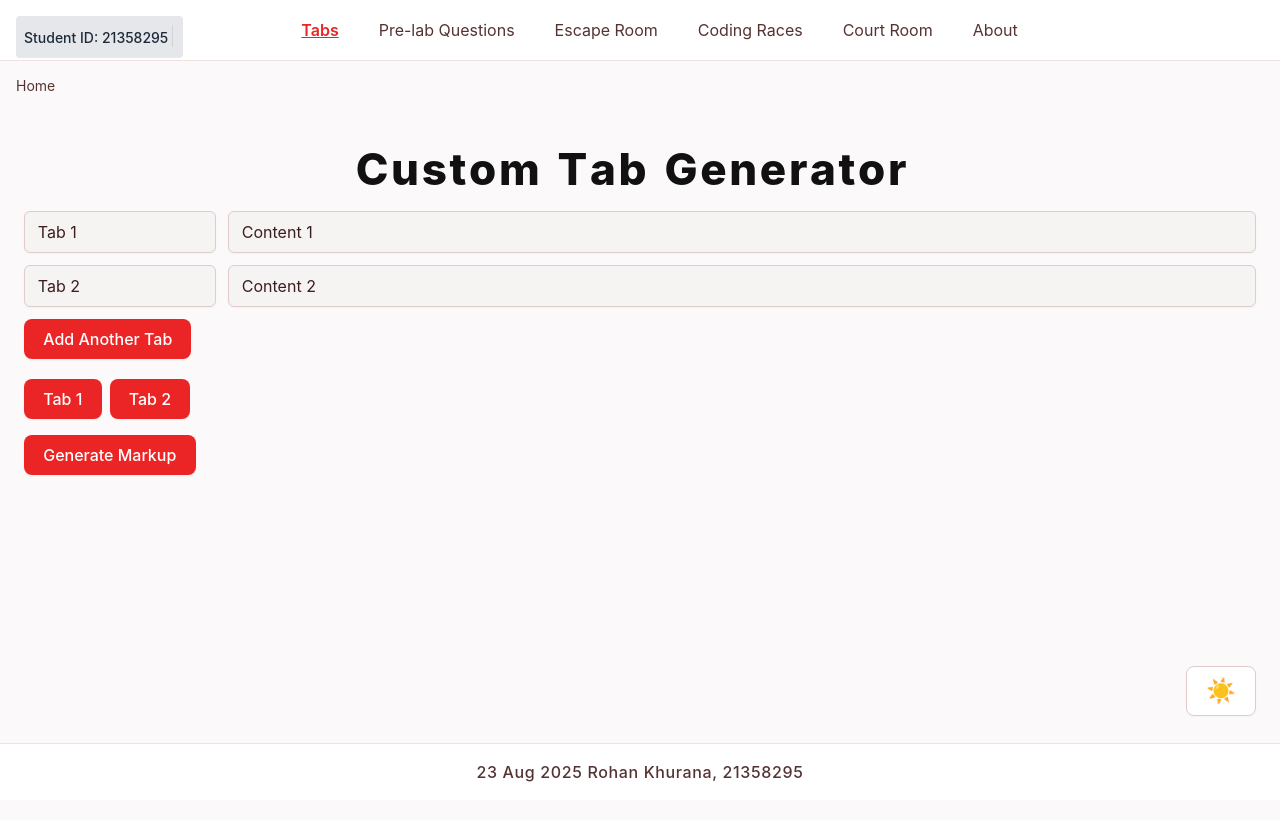
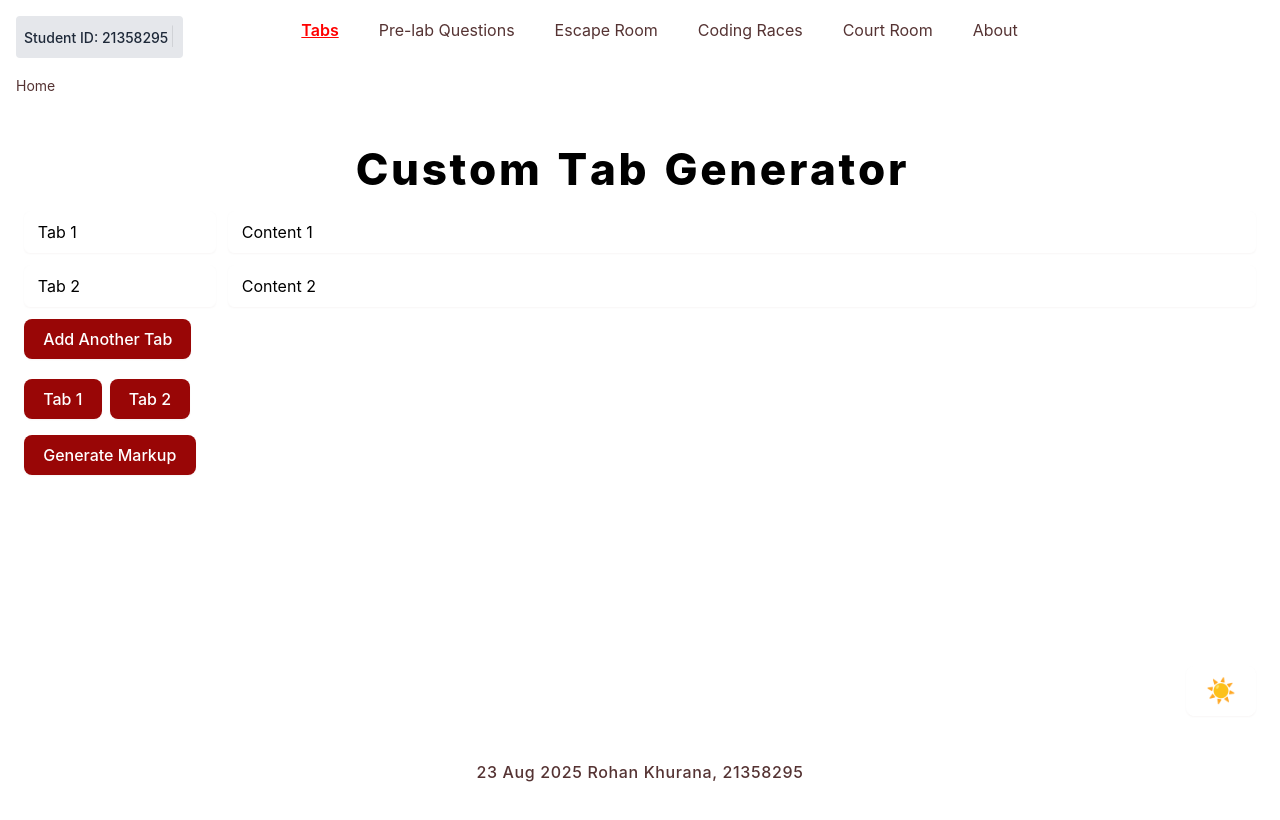
Before and after one commit to Rohan-k-03/my-tabs-site, a Next.js app: page / in a window 1280 px wide. Shown: the top 820 px of the page. Built offline with nearby package versions, Linux system fonts and the light colour scheme.

Commit message:
Update globals.css

```diff
--- a/src/app/globals.css
+++ b/src/app/globals.css
@@ -7,35 +7,35 @@ html, body {
 }
 
 body, html {
-  background: #fbf9f9;
+  background: #ffffff;
   font-family: "Inter", sans-serif;
 }
 .texty{
-  color: #111;
+  color: #000000;
 }
 .dark .texty{
-  color: #fbf9f9;
+  color: #ffffff;
 }
 .dark body, .dark html {
   background: #000000;
 }
 .app-content {
-  color: #3b1e1e;
+  color: #553333;
 }
 .dark .app-content {
-  color: #f9f1f1;
+  color: #ffffff;
 }
 /* mobile menu panel styles */
 .menu-panel {
-  background: #ffffff;
-  border-bottom: 1px solid #ffffff;
-  color: #ff0000;
+  background: #553333;
+  border-bottom: 1px solid #ff0000;
+  color: #553333;
   box-shadow: 0 2px 8px rgba(255, 0, 0, 0.06);
 }
 .dark .menu-panel {
-  background: #ff0000;
+  background: #553333;
   border-bottom: 1px solid #ff0000;
-  color: #f1f5f9;
+  color: #553333;
 }
 .menu-panel a {
   color: inherit;
@@ -45,15 +45,15 @@ body, html {
   transition: background 0.2s;
 }
 .menu-panel a:hover {
-  background: #f9f1f1;
+  background: #ffffff;
 }
 .dark .menu-panel a:hover {
   background: #553333;
 }
-/* --- Header --- */
+/* header */
 header {
   background: #ffffff;
-  border-bottom: 1px solid #f0e2e2;
+  border-bottom: 1px solid #ffffff;
   color: #553333;
   transition: background 0.3s;
 }
@@ -69,71 +69,71 @@ nav a {
   transition: color 0.2s;
 }
 nav a:hover, nav a[aria-current="page"] {
-  color: #eb2525;
+  color: #ff0000;
   font-weight: 600;
 }
 .dark nav a {
-  color: #e1cbcb;
+  color: #ffffff;
 }
 .dark nav a:hover, .dark nav a[aria-current="page"] {
-  color: #f83838;
+  color: #ff0000;
 }
 
 /* footer */
 footer {
   background: #ffffff;
-  border-top: 1px solid #f0e2e2;
+  border-top: 1px solid #ffffff;
   color: #553333;
   padding: 1rem;
 }
 .dark footer {
-  background: #3a2323;
-  border-top: 1px solid #3a2222;
-  color: #e1cbcb;
+  background: #553333;
+  border-top: 1px solid #553333;
+  color: #ffffff;
 }
 
 /* buttons */
 button, input[type="button"], input[type="submit"] {
-  background: #eb2525;
+  background: #990606;
   color: #ffffff;
   border-radius: 0.5rem;
   padding: 0.5rem 1.2rem;
   border: none;
-  box-shadow: 0 1px 2px rgba(70, 50, 50, 0.06);
+  box-shadow: 0 1px 2px rgba(119, 58, 58, 0.06);
   font-weight: 500;
   transition: background 0.16s;
 }
 button:hover, input[type="button"]:hover {
-  background: #d81d1d;
+  background: #990606;
 }
 button:focus, input[type="button"]:focus {
-  outline: 2px solid #f83838;
+  outline: 2px solid #990606;
   outline-offset: 2px;
 }
 .dark button, .dark input[type="button"], .dark input[type="submit"] {
-  background: #eb2525;
-  color: #f9f1f1;
+  background: #990606;
+  color: #ffffff;
 }
 .dark button:hover {
-  background: #fa6060;
+  background: #990606;
 }
 
 /* inputs & textareas */
 input[type="text"], textarea {
-  background: #f6f3f3;
-  border: 1px solid #e1cbcb;
+  background: #ffffff;
+  border: 1px solid #ffffff;
   border-radius: 0.375rem;
-  color: #3b1e1e;
+  color: #000000;
   padding: 0.5rem 0.8rem;
   transition: border 0.2s, background 0.2s;
 }
 input[type="text"]:focus, textarea:focus {
-  border-color: #eb2525;
+  border-color: #ff0000;
   outline: none;
 }
 .dark input[type="text"], .dark textarea {
-  background: #372424;
-  color: #f9f1f1;
+  background: #000000;
+  color: #ffffff;
   border: 1px solid #553333;
 }
 .dark input[type="text"]:focus, .dark textarea:focus {
@@ -142,23 +142,23 @@ input[type="text"]:focus, textarea:focus {
 
 /* tabs & content boxes */
 .border, .tab-pane {
-  border: 1.5px solid #e1cbcb;
+  border: 1.5px solid #ffffff;
   background: #ffffff;
   border-radius: 0.5rem;
-  color: #3b1e1e;
-  box-shadow: 0 1px 2px rgba(50,60,70,0.04);
+  color: #000000;
+  box-shadow: 0 1px 2px rgba(84, 28, 28, 0.04);
 }
 .dark .border, .dark .tab-pane {
   border: 1.5px solid #553333;
-  background: #3a2323;
-  color: #f9f1f1;
-  box-shadow: 0 1px 2px rgba(40, 10, 10, 0.16);
+  background: #553333;
+  color: #ffffff;
+  box-shadow: 0 1px 2px rgba(80, 26, 26, 0.16);
 }
 
 /* scrollbar for dark mode */
 .dark ::-webkit-scrollbar {
-  background: #23293a;
+  background: #3a2323;
 }
 .dark ::-webkit-scrollbar-thumb {
-  background: #334155;
+  background: #553333;
 }
```
